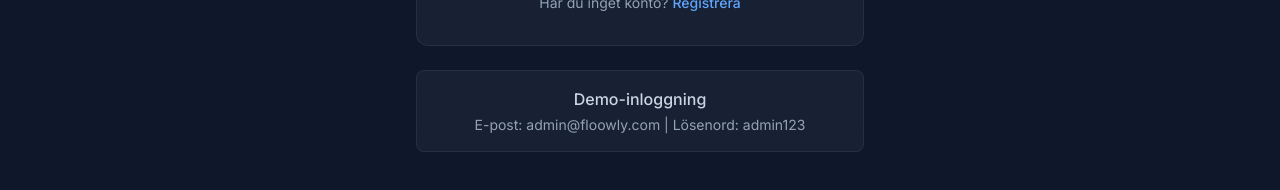
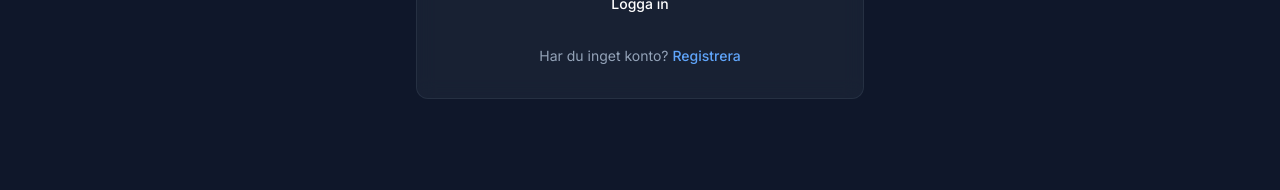
Before and after one commit to Stekaka/Floowly, a Next.js app: page /login in a window 1280 px wide. Shown: the part 620-810 px from the top of the page. Built offline with nearby package versions, Linux system fonts and the light colour scheme; no server answers.

Commit message:
Remove demo login credentials from login page
- Removed demo login section showing admin@floowly.com credentials
- Users now need to register or use existing accounts
- Cleaner login interface for production use

```diff
--- a/src/app/login/page.tsx
+++ b/src/app/login/page.tsx
@@ -201,11 +201,6 @@
           </div>
         </div>
 
-        {/* Demo Info */}
-        <div className="mt-6 glass rounded-lg p-4 text-center">
-          <h3 className="text-slate-300 font-medium mb-1">Demo-inloggning</h3>
-          <p className="text-slate-400 text-sm">E-post: admin@floowly.com | Lösenord: admin123</p>
-        </div>
       </div>
     </div>
   );
```
